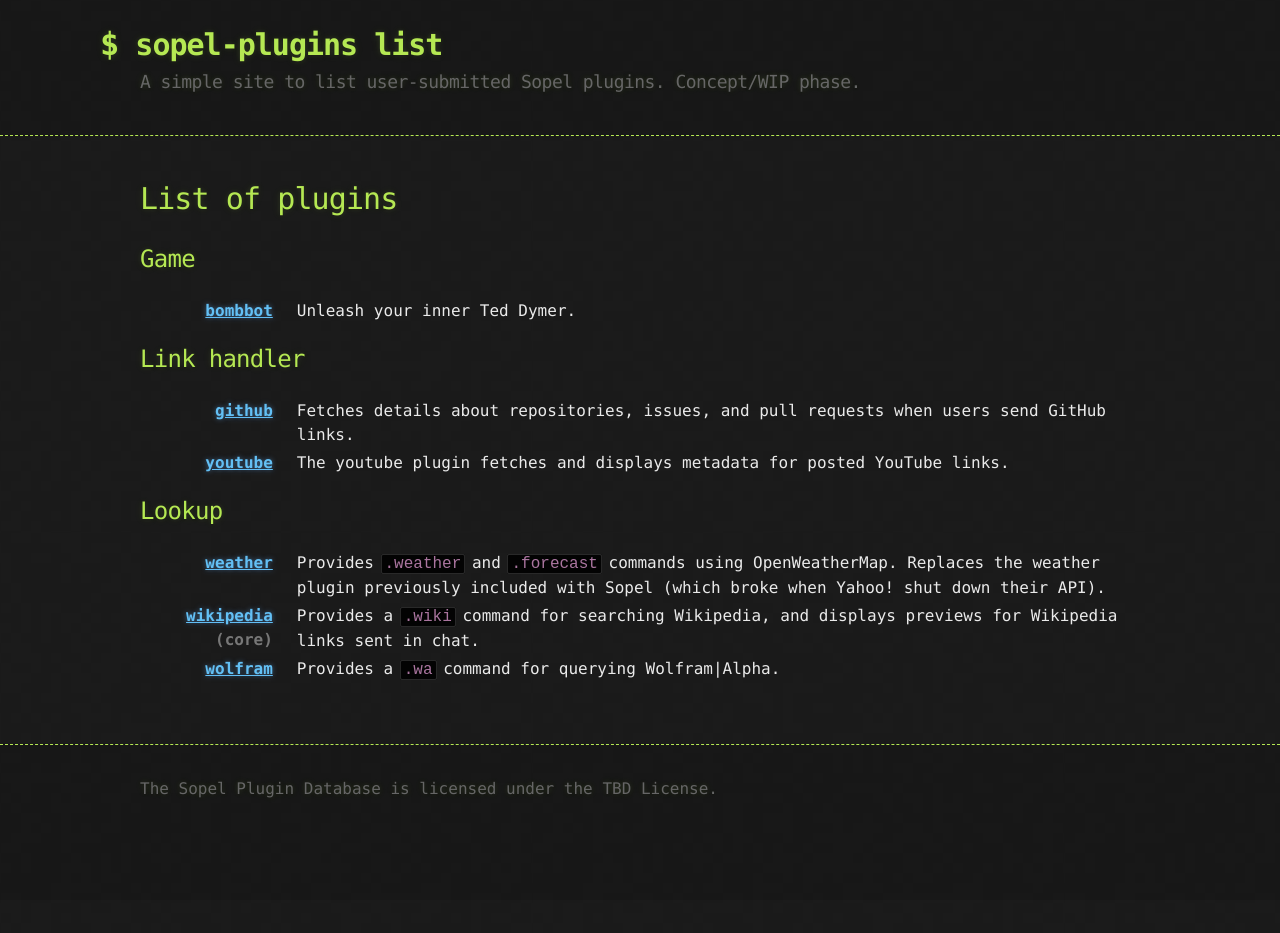
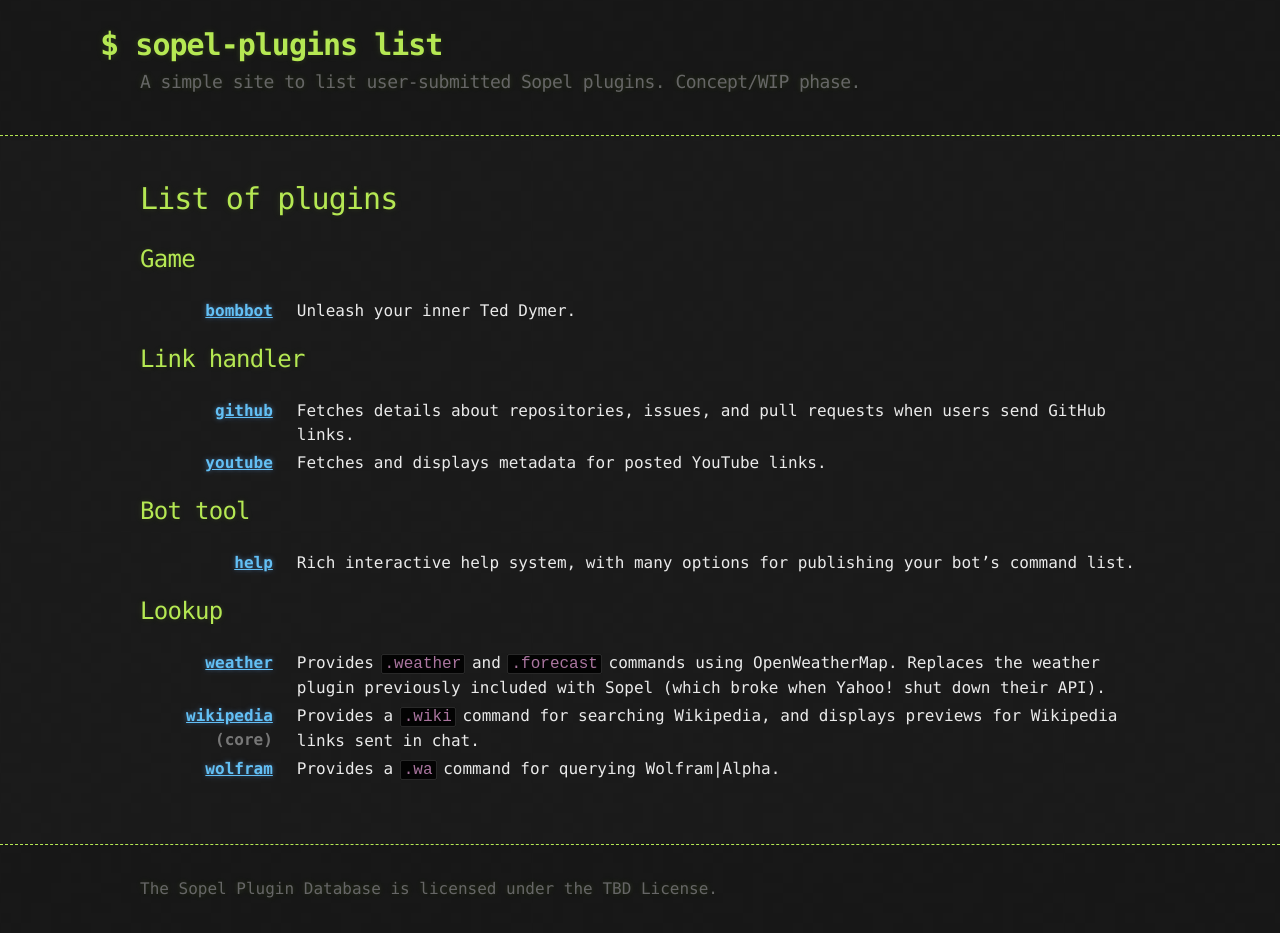
Before and after one commit to sopel-irc/plugin-db, a Jekyll site: the page built from index.html, in a window 1280 px wide. Built offline with Jekyll 4.4.1, drawn with Linux system fonts in a browser that asks for light colours; before the commit the page ends 900 px from its top, so only the background shows below that.

Commit message:
Automatically determine homepage for official plugins like sopel-help
We use a consistent repo naming scheme, so this will make life simpler
for us when adding "official" plugins maintained under the Sopel org.

```diff
--- /dev/null
+++ b/_plugins/help.md
@@ -0,0 +1,8 @@
+---
+category: bot tool
+pypi: sopel-help
+official: true
+---
+
+Rich interactive help system, with many options for publishing your bot's
+command list.
--- a/_plugins/youtube.md
+++ b/_plugins/youtube.md
@@ -1,7 +1,6 @@
 ---
 category: link handler
 official: true
-link: https://github.com/sopel-irc/sopel-youtube
 ---
 
-The youtube plugin fetches and displays metadata for posted YouTube links.
+Fetches and displays metadata for posted YouTube links.
```
Also changed, not shown: _layouts/plugin.html (+6 -1 lines).
